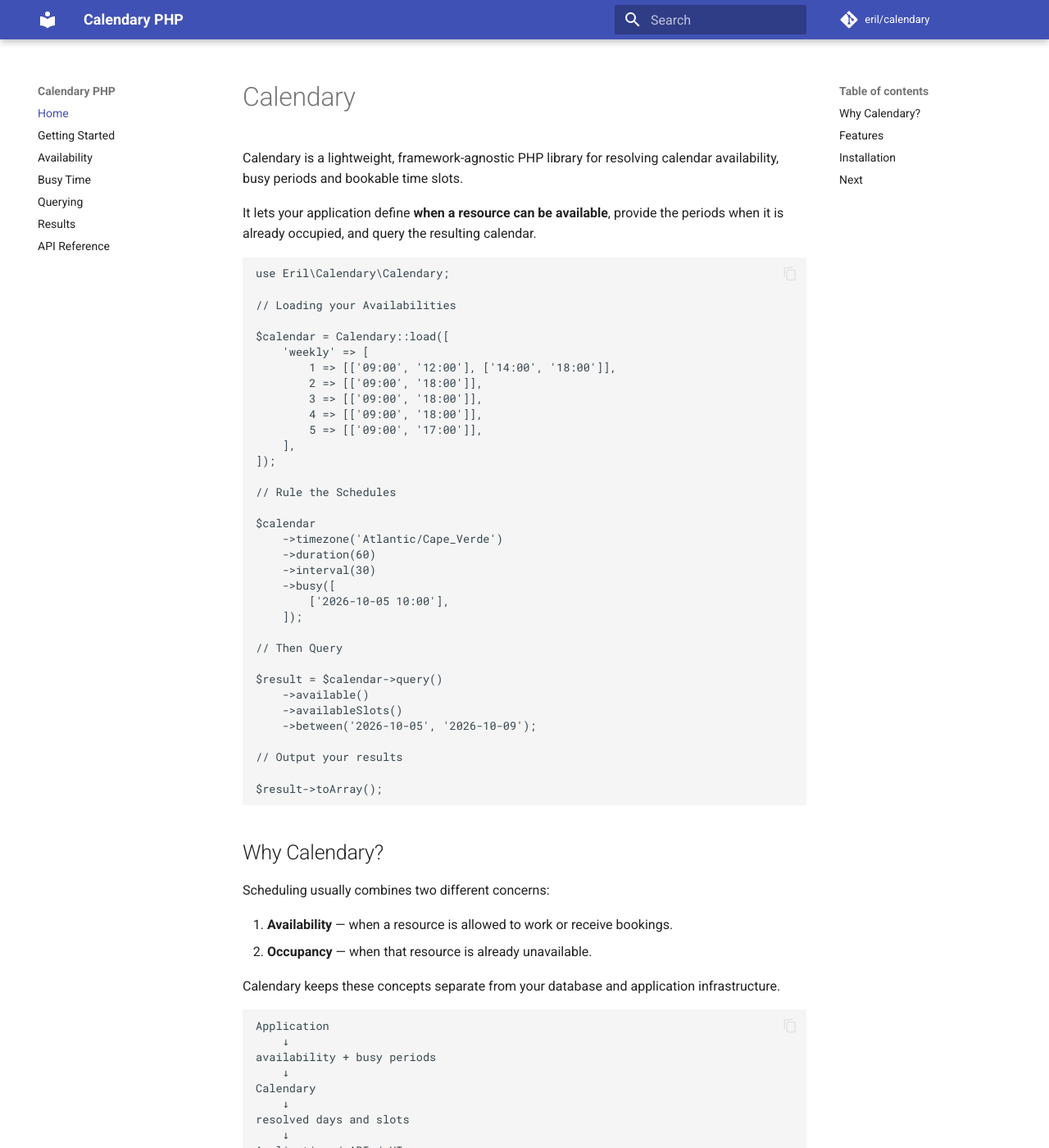
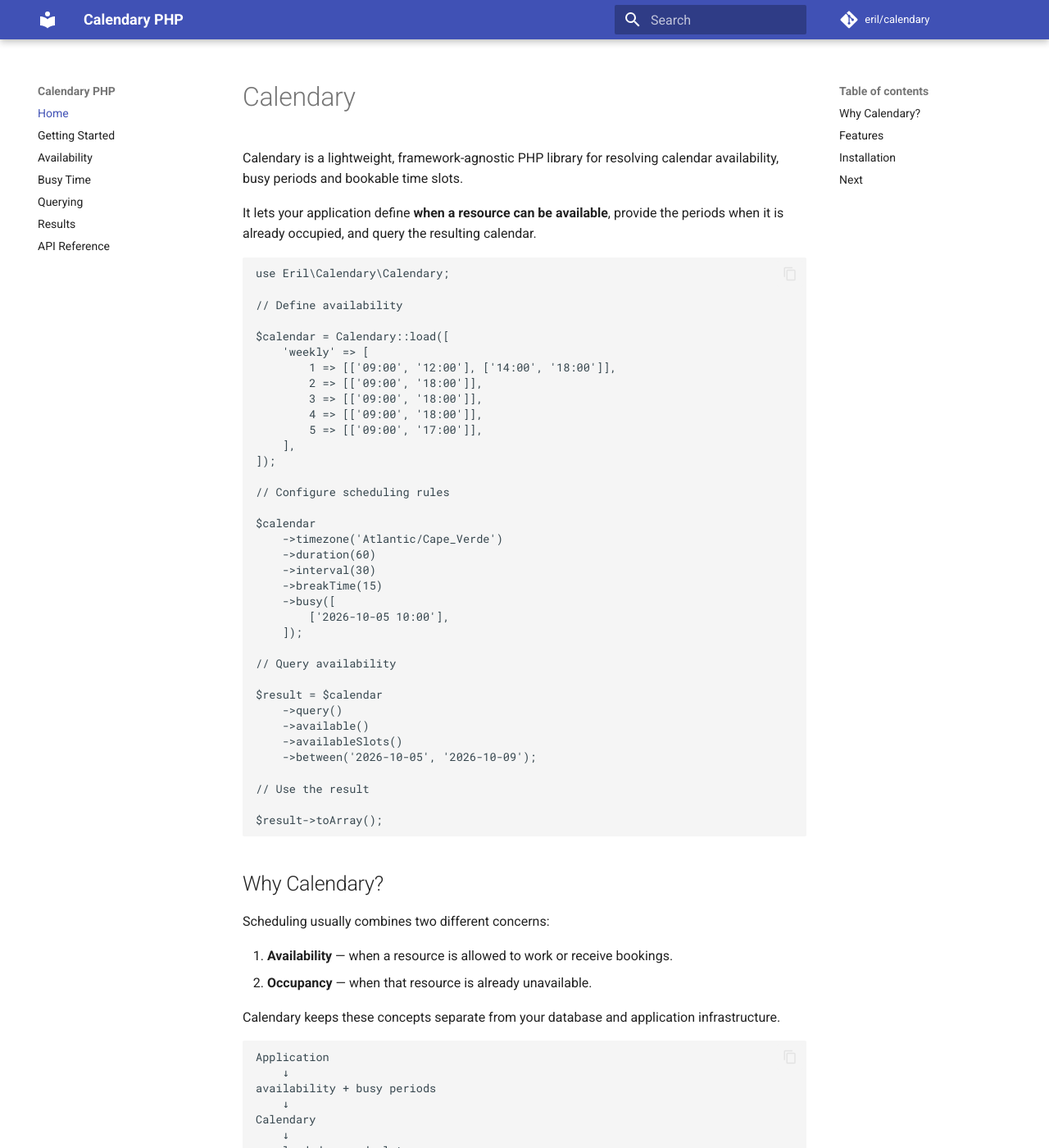
Before and after one commit to erilshackle/calendary-php, an MkDocs documentation site: the page built from docs/index.md, in a window 1280 px wide and 1400 px high. Shown: the whole window at 82% size. Built offline with MkDocs 1.6.1 and Material for MkDocs 9.7.7, drawn with Linux system fonts in a browser that asks for light colours; comment, search, counter and statistics services are not loaded.

Commit message:
feat: improve documentation clarity by refining comments and structure

````diff
--- a/docs/index.md
+++ b/docs/index.md
@@ -9,7 +9,7 @@ the periods when it is already occupied, and query the resulting calendar.
 ```php
 use Eril\Calendary\Calendary;
 
-// Loading your Availabilities
+// Define availability
 
 $calendar = Calendary::load([
     'weekly' => [
@@ -21,27 +21,28 @@ $calendar = Calendary::load([
     ],
 ]);
 
-// Rule the Schedules
+// Configure scheduling rules
 
 $calendar
     ->timezone('Atlantic/Cape_Verde')
     ->duration(60)
     ->interval(30)
+    ->breakTime(15)
     ->busy([
         ['2026-10-05 10:00'],
     ]);
 
-// Then Query
+// Query availability
 
-$result = $calendar->query()
+$result = $calendar
+    ->query()
     ->available()
     ->availableSlots()
     ->between('2026-10-05', '2026-10-09');
 
-// Output your results
+// Use the result
 
 $result->toArray();
-
 ```
 
 ## Why Calendary?
````
